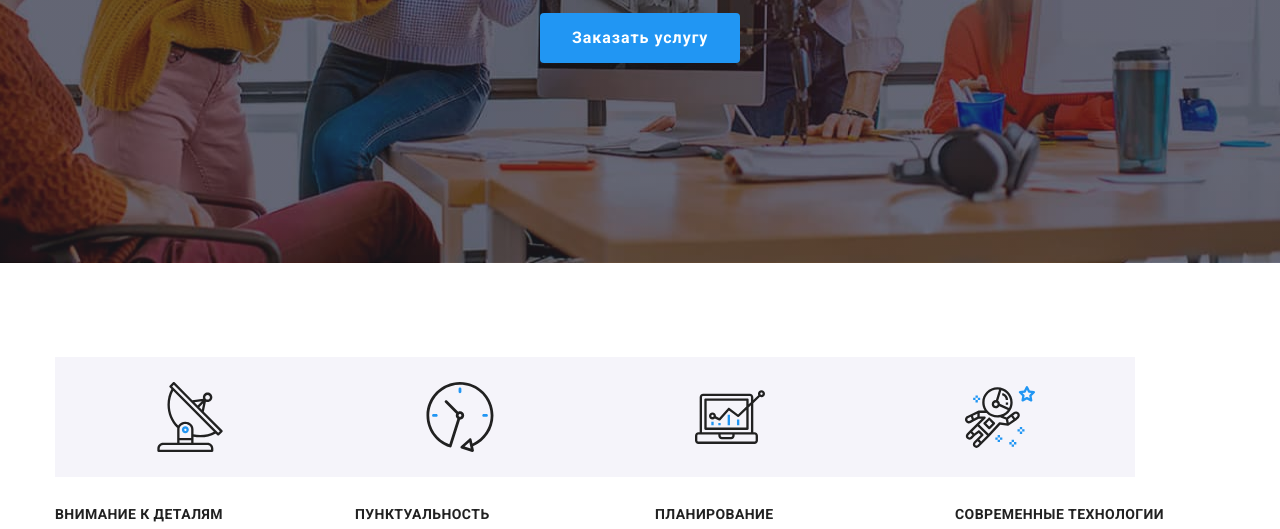
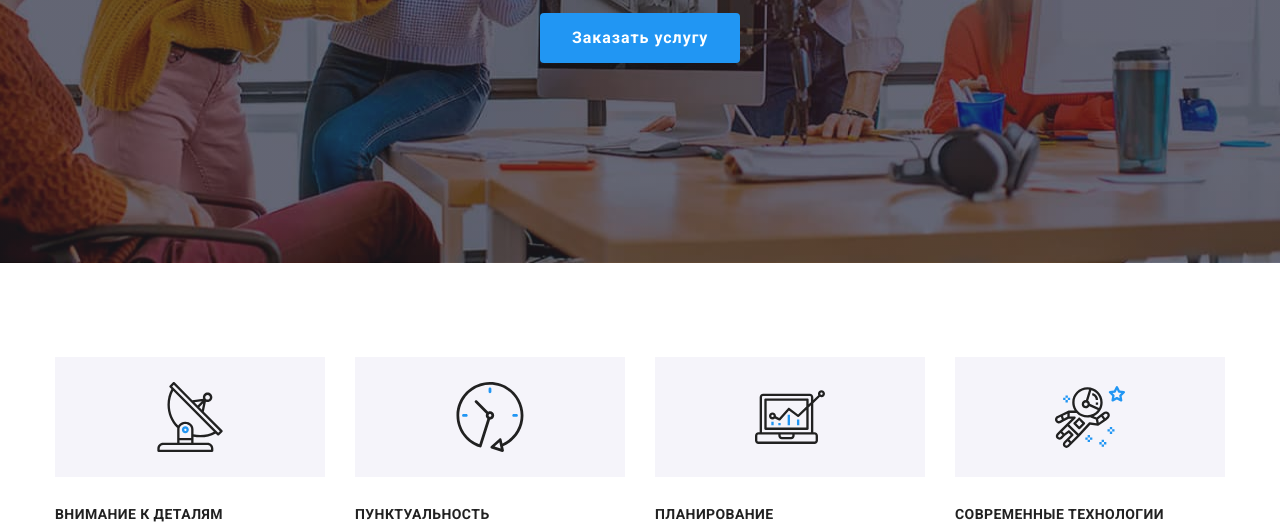
Before and after one commit to Bajnist/goit-markup-hw-04, a plain HTML site: page index.html in a window 1280 px wide. Shown: the part 422-951 px from the top of the page. Drawn offline with nearby package versions, Linux system fonts and the light colour scheme.

Commit message:
Update index.html

```diff
--- a/index.html
+++ b/index.html
@@ -60,44 +60,17 @@
         <section class="about">
             <div class="container">
             <h2 class="about-title title visually-hidden" >особенности</h2>
+
             <ul class="about-list list">
-                <li class="about-item-soc">
+
+
+                <li class="about-item">
                     <a href="" class="about-soc-link link">
                         <svg class="about-soc-icon" width="70" height="70">
                             <use href="./images/symbol-defs3.svg#icon-antenna"></use>
                         </svg>
 
                     </a>
-                </li>
-                <li class="about-item-soc">
-                    <a href="" class="about-soc-link link">
-                        <svg class="about-soc-icon" width="70" height="70">
-                            <use href="./images/symbol-defs3.svg#icon-clock"></use>
-                        </svg>
-
-                    </a>
-                </li>
-                <li class="about-item-soc">
-                    <a href="" class="about-soc-link link">
-                        <svg class="about-soc-icon" width="70" height="70">
-                            <use href="./images/symbol-defs3.svg#icon-diagram"></use>
-                        </svg>
-
-                    </a>
-                </li>
-                <li class="about-item-soc">
-                    <a href="" class="about-soc-link link">
-                        <svg class="about-soc-icon" width="70" height="70">
-                            <use href="./images/symbol-defs3.svg#icon-astronaut"></use>
-                        </svg>
-
-                    </a>
-                </li>
-                </ul>
-            <ul class="about-list list">
-
-
-                <li class="about-item">
                     <h3 class="about-title-text">Внимание к деталям</h3>
                     <p class="about-item-text">
                         Идейные соображения, а также начало повседневной работы по
@@ -105,6 +78,12 @@
                     </p>
                 </li>
                 <li class="about-item">
+                    <a href="" class="about-soc-link link">
+                        <svg class="about-soc-icon" width="70" height="70">
+                            <use href="./images/symbol-defs3.svg#icon-clock"></use>
+                        </svg>
+
+                    </a>
                     <h3 class="about-title-text">Пунктуальность</h3>
                     <p class="about-item-text">
                         Задача организации, в особенности же рамки и место обучения кадров
@@ -112,6 +91,12 @@
                     </p>
                 </li>
                 <li class="about-item">
+                    <a href="" class="about-soc-link link">
+                        <svg class="about-soc-icon" width="70" height="70">
+                            <use href="./images/symbol-defs3.svg#icon-diagram"></use>
+                        </svg>
+
+                    </a>
                     <h3 class="about-title-text">Планирование</h3>
                     <p class="about-item-text">
                         Равным образом консультация с широким активом в значительной
@@ -119,6 +104,12 @@
                     </p>
                 </li>
                 <li class="about-item">
+                    <a href="" class="about-soc-link link">
+                        <svg class="about-soc-icon" width="70" height="70">
+                            <use href="./images/symbol-defs3.svg#icon-astronaut"></use>
+                        </svg>
+
+                    </a>
                     <h3 class="about-title-text">Современные технологии</h3>
                     <p class="about-item-text">
                         Значимость этих проблем настолько очевидна, что реализация
@@ -371,7 +362,7 @@
             </div>
 
         <div class="footer-flax2">
-        <h2 class="footer-text">присоединяйтесь</h2>
+        <p class="footer-text">присоединяйтесь</p>
         <ul class="footer-list-soc list">
           <li class="footer-item-soc">
             <a href="" class="footer-soc-link link">
```
